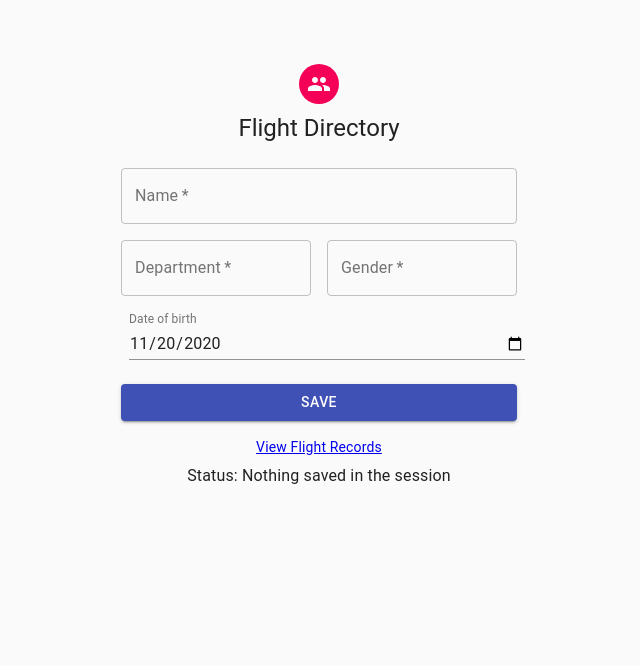
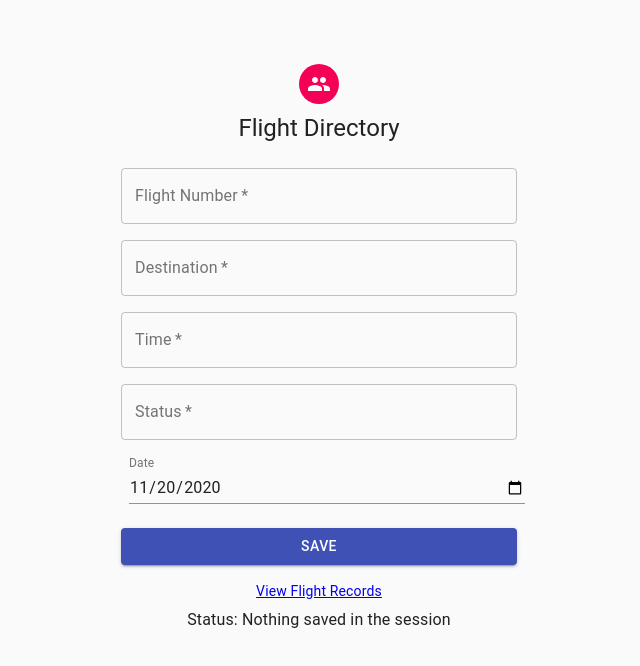
Before and after one commit to TanNguyen5659/172cmpe, a React (Create React App) app in the folder react-springboot-mysql-master/frontend/: page / in a window 1280 px wide. Shown: the top 666 px of the page, without its empty margins (321-961 px from the left). Built offline with nearby package versions, Linux system fonts and the light colour scheme.

Commit message:
Remake UI

```diff
--- a/react-springboot-mysql-master/frontend/src/Components/AddFlight.js
+++ b/react-springboot-mysql-master/frontend/src/Components/AddFlight.js
@@ -39,13 +39,13 @@ export default function AddFlight() {
   const classes = useStyles();
   const [firstLoad, setLoad] = React.useState(true);
 
-  const [selectedDate, setSelectedDate] = React.useState("");
+  const [dob, setSelectedDate] = React.useState("");
   const [name, setName] = React.useState("");
   const [department, setDepartment] = React.useState("");
   const [gender, setGender] = React.useState("");
 
-  const handleDateChange = date => {setSelectedDate(date);
-  console.log("check date: ",date)}
+  const handleDateChange = event => {setSelectedDate(event.target.value);
+  console.log("check date: ",event.target.value)}
   const handleNameChange = event => setName(event.target.value);
   const handlDepartmentChange = event => setDepartment(event.target.value);
   const handleGenderChange = event => setGender(event.target.value);
@@ -72,7 +72,7 @@ export default function AddFlight() {
   }
 
   const handleSubmit = variables => {
-    const toInput = { name, department, gender, dob: selectedDate };
+    const toInput = { name, department, gender, dob };
     sampleFunc(toInput);
     setName("");
     setDepartment("");
@@ -103,13 +103,13 @@ export default function AddFlight() {
                 fullWidth
                 id="name"
                 value={name}
-                label="Name"
+                label="Flight Number"
                 name="name"
                 autoComplete="name"
                 onChange={handleNameChange}
               />
             </Grid>
-            <Grid item xs={12} sm={6}>
+            <Grid item xs={12}>
               <TextField
                 autoComplete="department"
                 name="department"
@@ -118,27 +118,40 @@ export default function AddFlight() {
                 fullWidth
                 value={department}
                 id="department"
-                label="Department"
+                label="Destination"
                 onChange={handlDepartmentChange}
               />
             </Grid>
-            <Grid item xs={12} sm={6}>
+            <Grid item xs={12}>
               <TextField
                 variant="outlined"
                 required
                 fullWidth
                 id="gender"
                 value={gender}
-                label="Gender"
+                label="Time"
                 name="gender"
-                autoComplete="gender"
+                // autoComplete="gender"
+                onChange={handleGenderChange}
+              />
+            </Grid>
+            <Grid item xs={12}>
+              <TextField
+                variant="outlined"
+                required
+                fullWidth
+                id="status"
+                value={gender}
+                label="Status"
+                name="status"
+                // autoComplete="gender"
                 onChange={handleGenderChange}
               />
             </Grid>
             <Grid item xs={12}>
               <TextField
                 id="date"
-                label="Date of birth"
+                label="Date"
                 type="date"
                 defaultValue="2020-11-20"
                 className={classes.textField}
```
Also changed, not shown: react-springboot-mysql-master/frontend/src/App.js (+4 -4 lines).
